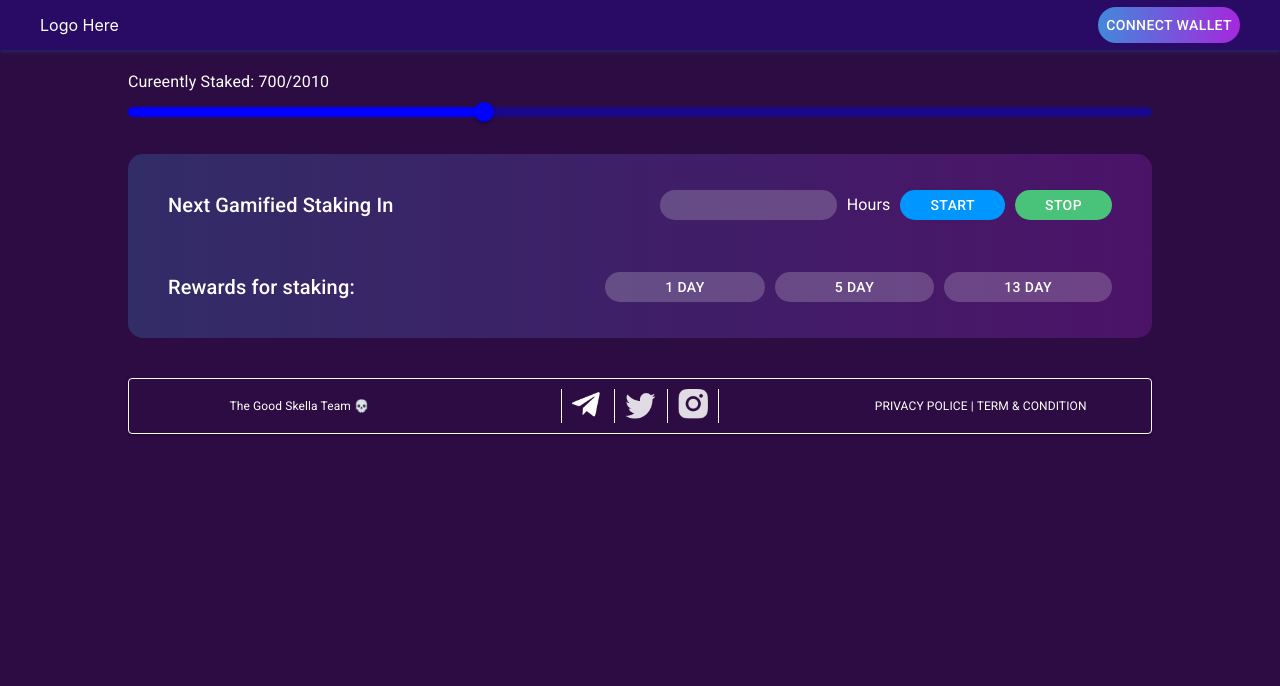
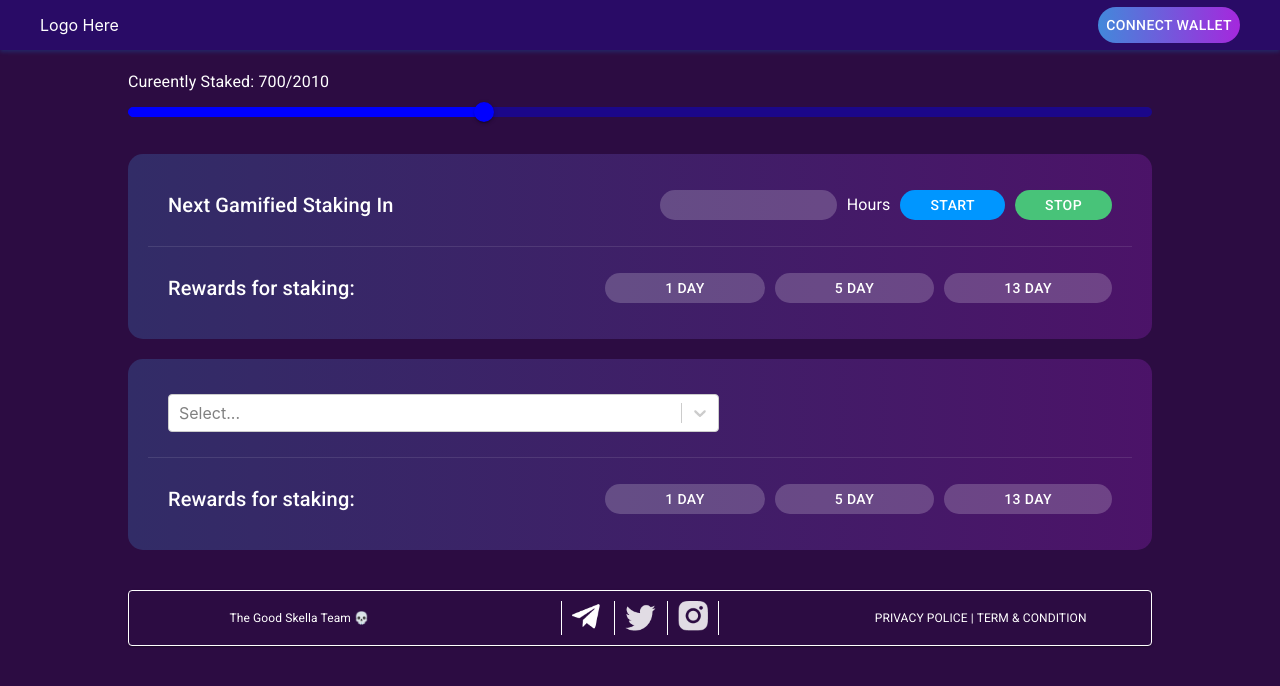
Before and after one commit to panthaacharjee/skella, a React (Create React App) app: page /connect in a window 1280 px wide. Shown: the top 686 px of the page. Built offline with nearby package versions, Linux system fonts and the light colour scheme.

Commit message:
first commit

```diff
--- a/package.json
+++ b/package.json
@@ -11,8 +11,10 @@
     "@testing-library/user-event": "^13.5.0",
     "react": "^18.2.0",
     "react-dom": "^18.2.0",
+    "react-responsive": "^9.0.0",
     "react-router-dom": "^6.4.1",
     "react-scripts": "5.0.1",
+    "react-select": "^5.4.0",
     "web-vitals": "^2.1.4"
   },
   "scripts": {
--- a/src/Components/Views/Admin.js
+++ b/src/Components/Views/Admin.js
@@ -1,8 +1,22 @@
 import { Button, Grid, Slider, Typography } from "@mui/material";
 import React, { useState } from "react";
+import Select from "react-select";
+import { useMediaQuery } from "react-responsive";
 
 const Admin = () => {
   const [stake, setStake] = useState(700);
+
+  //Dropdown Option
+  const options = [
+    { value: "chocolate", label: "Chocolate" },
+    { value: "strawberry", label: "Strawberry" },
+    { value: "vanilla", label: "Vanilla" },
+  ];
+
+  //Media Quearry
+  const isTabletOrMobile = useMediaQuery({ query: "(max-width: 1000px)" });
+  const isMobile = useMediaQuery({ query: "(max-width: 800px)" });
+
   return (
     <div>
       <Grid
@@ -38,6 +52,7 @@ const Admin = () => {
             justifyContent: "space-between",
             padding: "25px 20px",
             alignItems: "center",
+            borderBottom: ".5px solid rgba(255, 255, 255, 0.1)",
           }}
         >
           <Grid item md={5} xs={12}>
@@ -52,7 +67,7 @@ const Admin = () => {
             style={{
               display: "flex",
               alignItems: "center",
-              justifyContent: "flex-end",
+              justifyContent: `${isTabletOrMobile ? "flex-start" : "flex-end"}`,
             }}
           >
             <div style={{ display: "flex", alignItems: "center" }}>
@@ -63,6 +78,8 @@ const Admin = () => {
                   borderRadius: "53px",
                   border: "0px solid red",
                   height: "30px",
+                  padding: "0px 0px",
+                  color: "#fff",
                 }}
               />
               <Typography color={"#fff"}> Hours</Typography>
@@ -94,6 +111,111 @@ const Admin = () => {
               Stop
             </Button>
           </Grid>
+        </Grid>
+        <Grid
+          container
+          style={{
+            display: "flex",
+            justifyContent: "space-between",
+            padding: "25px 20px",
+            alignItems: "center",
+            // borderRadius: "10px",
+          }}
+        >
+          <Grid item md={5} xs={12}>
+            <Typography variant="h6" color={"#fff"}>
+              Rewards for staking:
+            </Typography>
+          </Grid>
+          <Grid
+            item
+            md={7}
+            xs={12}
+            style={{
+              display: "flex",
+              alignItems: "center",
+              justifyContent: `${isTabletOrMobile ? "flex-start" : "flex-end"}`,
+            }}
+          >
+            <Button
+              style={{
+                marginLeft: "10px",
+                background: "rgba(255, 255, 255, 0.2)",
+                borderRadius: "53px",
+                border: "0px solid red",
+                height: "30px",
+                padding: "0px 60px",
+                color: "#fff",
+              }}
+            >
+              1 Day
+            </Button>
+            <Button
+              style={{
+                marginLeft: "10px",
+                background: "rgba(255, 255, 255, 0.2)",
+                borderRadius: "53px",
+                border: "0px solid red",
+                height: "30px",
+                padding: "0px 60px",
+                color: "#fff",
+              }}
+            >
+              5 Day
+            </Button>
+            <Button
+              style={{
+                marginLeft: "10px",
+                background: "rgba(255, 255, 255, 0.2)",
+                borderRadius: "53px",
+                border: "0px solid red",
+                height: "30px",
+                padding: "0px 60px",
+                color: "#fff",
+              }}
+            >
+              13 Day
+            </Button>
+          </Grid>
+        </Grid>
+      </Grid>
+      <Grid
+        item
+        style={{
+          width: "80%",
+          display: "block",
+          margin: "20px auto",
+          background:
+            "linear-gradient(90deg, rgba(70, 165, 255, 0.26) 0%, rgba(74, 176, 255, 0.1976) 0%, rgba(198, 40, 247, 0.2132) 104.87%)",
+          borderRadius: "15px",
+          padding: "10px 20px",
+        }}
+      >
+        <Grid
+          container
+          style={{
+            display: "flex",
+            justifyContent: "space-between",
+            padding: "25px 20px",
+            alignItems: "center",
+            borderBottom: ".5px solid rgba(255, 255, 255, 0.1)",
+          }}
+        >
+          <Grid item md={7} xs={12}>
+            <div>
+              <Select options={options} pageSize="sm" />
+            </div>
+          </Grid>
+          <Grid
+            item
+            md={5}
+            xs={12}
+            style={{
+              display: "flex",
+              alignItems: "center",
+              justifyContent: "flex-end",
+            }}
+          ></Grid>
         </Grid>
         <Grid
           container
```
Also changed, not shown: 1 other file (tests, documents, lock files or other folders).
